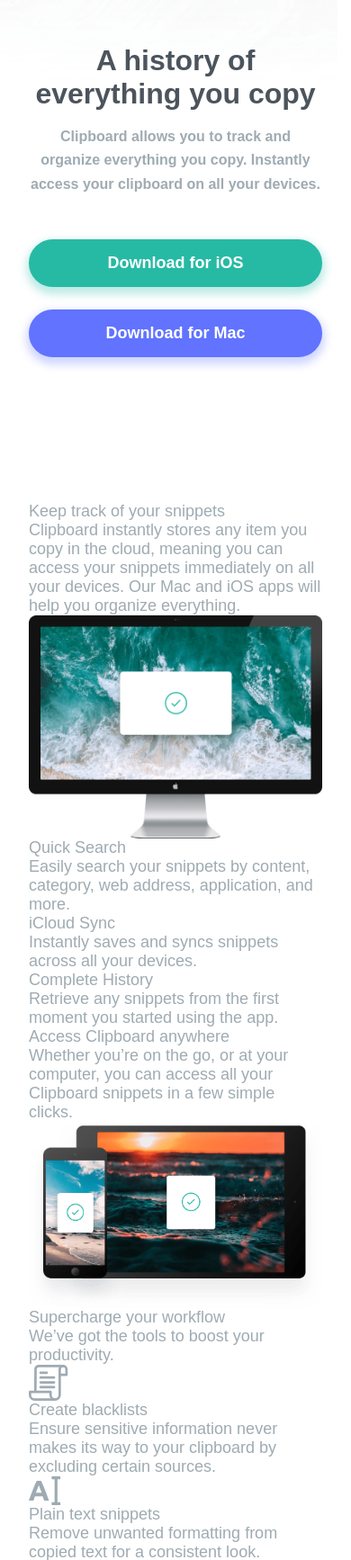
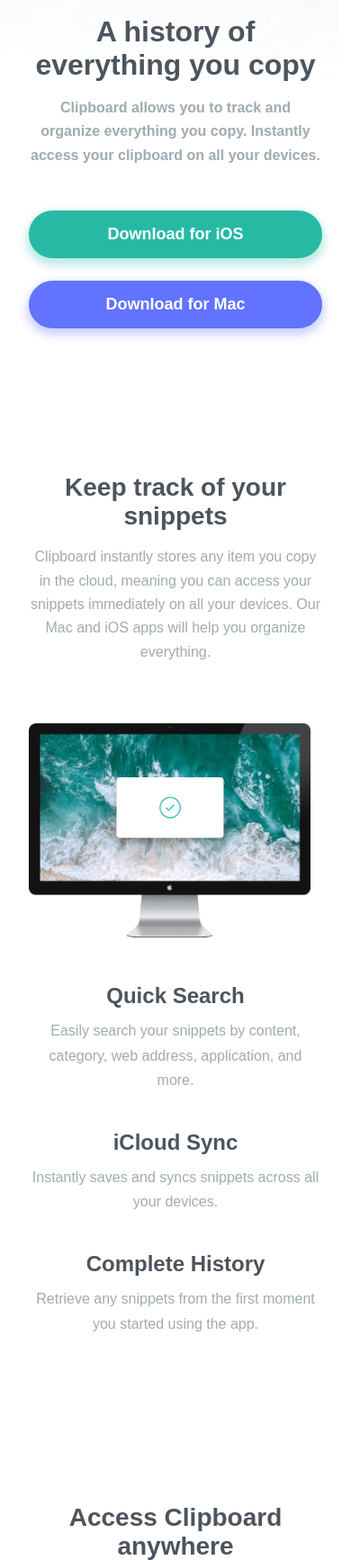
Before and after one commit to christian-prasetya/fem-clipboard-landing-page, a plain HTML site: page index.html in a window 390 px wide. Shown: the part 266-2000 px from the top of the page at 90% size. Drawn offline with Linux system fonts and the light colour scheme; a web font is replaced by a local one.

Commit message:
Mobile version styling done

```diff
--- a/index.html
+++ b/index.html
@@ -33,7 +33,7 @@
   </header>
 
   <main>
-    <section class="feature">
+    <section class="keep-track">
       <div class="title">
         <h2>Keep track of your snippets</h2>
         <p>Clipboard instantly stores any item you copy in the cloud,
@@ -45,24 +45,24 @@
         <div class="card__image">
           <img src="images/image-computer.png" alt="Desktop image">
         </div>
-        <div class="card_text">
-          <div class="card_text-info">
+        <div class="card__text">
+          <div class="card__text-info">
             <h3>Quick Search</h3>
             <p>Easily search your snippets by content, category, web address, application, and more.</p>
           </div>
-          <div class="card_text-info">
+          <div class="card__text-info">
             <h3>iCloud Sync</h3>
             <p>Instantly saves and syncs snippets across all your devices.</p>
           </div>
-          <div class="card_text-info">
+          <div class="card__text-info">
             <h3>Complete History</h3>
             <p>Retrieve any snippets from the first moment you started using the app.</p>
           </div>
         </div>
     </section>
 
-    <section class="feature">
-      <div class="card-title">
+    <section class="access">
+      <div class="card__title">
         <h2>Access Clipboard anywhere</h2>
         <p>Whether you’re on the go, or at your computer, you can access all your Clipboard
           snippets in a few simple clicks.</p>
@@ -72,8 +72,8 @@
       </div>
     </section>
 
-    <section class="feature">
-      <div class="card-title">
+    <section class="supercharge">
+      <div class="card__title">
         <h2>Supercharge your workflow</h2>
         <p>We’ve got the tools to boost your productivity.</p>
       </div>
@@ -87,8 +87,6 @@
             <p>Ensure sensitive information never makes its way to your clipboard by excluding certain sources.</p>
           </div>
         </div>
-      </div>
-      <div class="card">
         <div class="card__text">
           <div class="card__text-icon">
             <img src="images/icon-text.svg" alt="Icon text">
@@ -98,8 +96,6 @@
             <p>Remove unwanted formatting from copied text for a consistent look.</p>
           </div>
         </div>
-      </div>
-      <div class="card">
         <div class="card__text">
           <div class="card__text-icon">
             <img src="images/icon-preview.svg" alt="icon preview">
@@ -114,11 +110,11 @@
 
     <section class="company">
       <div class="logo-container">
-        <img src="" alt="">
-        <img src="" alt="">
-        <img src="" alt="">
-        <img src="" alt="">
-        <img src="" alt="">
+        <img src="images/logo-google.png" alt="Google Logo" class='google'>
+        <img src="images/logo-ibm.png" alt="IBM Logo" class='ibm'>
+        <img src="images/logo-microsoft.png" alt="Microsoft Logo" class='microsoft'>
+        <img src="images/logo-hp.png" alt="Hewlett Packard Logo" class='hp'>
+        <img src="images/logo-vector-graphics.png" alt="Vector Graphics Logo" class='vector'>
       </div>
     </section>
 
@@ -130,7 +126,7 @@
       </p>
       <div class="cta-container">
         <button class="btn-green">Download for iOS</button>
-        <buton class="btn-blue">Download for Mac</buton>
+        <button class="btn-blue">Download for Mac</button>
       </div>
     </section>
   </main>
@@ -148,8 +144,8 @@
         <li><a href="">Install Guide</a></li>
       </ul>
     </nav>
-    <div class="footer-social">
-      <a href=""><img src="images//icon-facebook.svg" alt="facebook icon"></a>
+    <div class="footer__social">
+      <a href=""><img src="images/icon-facebook.svg" alt="facebook icon"></a>
       <a href=""><img src="images/icon-twitter.svg" alt="twitter icon"></a>
       <a href=""><img src="images/icon-instagram.svg" alt="instagram Icon"></a>
     </div>
--- a/scss/base/_boilerplate.scss
+++ b/scss/base/_boilerplate.scss
@@ -38,14 +38,13 @@ body {
   font-family: t.$font-primary;
   font-size: u.rem(18);
   color: c.$text-color-body;
-  padding: u.rem(32);
   background: url(../../images/bg-header-mobile.png);
   background-repeat: no-repeat;
 
   @include u.breakpoint(large) {
     background: url(../../images/bg-header-desktop.png);
     background-repeat: no-repeat;
-    padding-inline: u.rem(165);
+    background-size: contain;
   }
 }
 
--- /dev/null
+++ b/scss/layout/_footer.scss
@@ -0,0 +1,38 @@
+@use '../base' as b;
+@use '../util' as u;
+
+.main-footer {
+  background-color: hsl(220, 18%, 97%);
+  width: 100%;
+  padding: u.rem(52);
+
+  .footer__logo img {
+    width: u.rem(55);
+    margin: 0 auto u.rem(44) auto;
+  }
+
+  .footer__links {
+    margin-bottom: u.rem(49);
+
+    ul {
+      text-align: center;
+      letter-spacing: 1%;
+
+      li {
+        list-style-type: none;
+        margin-bottom: u.rem(27);
+
+        a {
+          color: b.$text-color-header;
+          text-decoration: none;
+        }
+      }
+    }
+  }
+
+  .footer__social {
+    display: flex;
+    gap: u.rem(40);
+    justify-content: center;
+  }
+}
--- a/scss/layout/_header.scss
+++ b/scss/layout/_header.scss
@@ -2,6 +2,7 @@
 @use '../util' as u;
 
 header {
+  margin: u.rem(32);
 
   @include u.breakpoint(large) {
     padding-inline: u.rem(207);
--- a/scss/layout/_index.scss
+++ b/scss/layout/_index.scss
@@ -1,2 +1,4 @@
 @forward 'header';
+@forward 'main';
+@forward 'footer';
 @forward 'attribution';
--- /dev/null
+++ b/scss/layout/_main.scss
@@ -0,0 +1,200 @@
+@use '../base' as b;
+@use '../util' as u;
+
+main {
+  margin: u.rem(32);
+  display: flex;
+  flex-direction: column;
+  align-items: center;
+
+  .keep-track {
+    margin-bottom: u.rem(186);
+
+    .title {
+      h2 {
+        font-size: u.rem(28);
+        letter-spacing: -1%;
+        font-weight: b.$fw-600;
+        text-align: center;
+        color: b.$text-color-header;
+        margin-bottom: u.rem(16);
+      }
+
+      p {
+        font-size: u.rem(16);
+        line-height: 165%;
+        letter-spacing: 0.75%;
+        text-align: center;
+        margin-bottom: u.rem(66);
+      }
+    }
+
+    .card__image img {
+      width: u.rem(313);
+      margin-bottom: u.rem(51);
+    }
+
+    .card__text {
+      display: flex;
+      flex-direction: column;
+      gap: u.rem(42);
+
+      .card__text-info {
+        h3 {
+          font-size: u.rem(24);
+          font-weight: b.$fw-600;
+          letter-spacing: -2%;
+          color: b.$text-color-header;
+          text-align: center;
+          margin-bottom: u.rem(11);
+        }
+
+        p {
+          font-size: u.rem(16);
+          letter-spacing: 0.75%;
+          line-height: 170%;
+          text-align: center;
+        }
+      }
+    }
+  }
+
+  .access {
+    margin-bottom: u.rem(129);
+
+    .card__title {
+      margin-bottom: u.rem(59);
+
+      h2 {
+        font-size: u.rem(28);
+        letter-spacing: -1%;
+        font-weight: b.$fw-600;
+        text-align: center;
+        color: b.$text-color-header;
+        margin-bottom: u.rem(16);
+      }
+
+      p {
+        font-size: u.rem(16);
+        line-height: 165%;
+        letter-spacing: 0.75%;
+        text-align: center;
+      }
+    }
+  }
+
+  .supercharge {
+    margin-bottom: u.rem(130);
+
+    .card__title {
+      margin-bottom: u.rem(90);
+
+      h2 {
+        font-size: u.rem(28);
+        letter-spacing: -1%;
+        font-weight: b.$fw-600;
+        text-align: center;
+        color: b.$text-color-header;
+        margin-bottom: u.rem(16);
+      }
+
+      p {
+        font-size: u.rem(16);
+        line-height: 165%;
+        letter-spacing: 0.75%;
+        text-align: center;
+      }
+    }
+
+    .card {
+      display: flex;
+      flex-direction: column;
+      gap: u.rem(55);
+
+      &__text {
+        display: flex;
+        flex-direction: column;
+        align-items: center;
+
+        &-icon {
+          margin-bottom: u.rem(40);
+        }
+
+        &-info {
+          text-align: center;
+
+          h3 {
+            margin-bottom: u.rem(16);
+            font-size: u.rem(24);
+            font-weight: b.$fw-600;
+            letter-spacing: -1.5%;
+            color: b.$text-color-header;
+          }
+
+          p {
+            font-size: u.rem(16);
+            letter-spacing: 0.75%;
+            line-height: 170%;
+          }
+        }
+      }
+    }
+  }
+
+  .company {
+    margin-bottom: u.rem(170);
+
+    .logo-container {
+      display: flex;
+      flex-direction: column;
+      gap: u.rem(66);
+      align-items: center;
+
+      .google {
+        width: u.rem(137);
+      }
+
+      .ibm {
+        width: u.rem(116);
+      }
+
+      .microsoft {
+        width: u.rem(134);
+      }
+
+      .hp {
+        width: u.rem(113);
+      }
+
+      .vector {
+        width: u.rem(103);
+      }
+    }
+  }
+
+  .cta {
+    text-align: center;
+    margin-bottom: u.rem(171);
+
+    h2 {
+      font-size: u.rem(28);
+      font-weight: b.$fw-600;
+      letter-spacing: -2%;
+      margin-bottom: u.rem(16);
+      color: b.$text-color-header;
+    }
+
+    p {
+      font-size: u.rem(16);
+      letter-spacing: 0.75%;
+      line-height: 165%;
+      margin-bottom: u.rem(46);
+    }
+
+    .cta-container {
+      display: flex;
+      flex-direction: column;
+      gap: u.rem(26);
+    }
+  }
+}
```
Also changed, not shown: dist/style.css, 1 other file.
